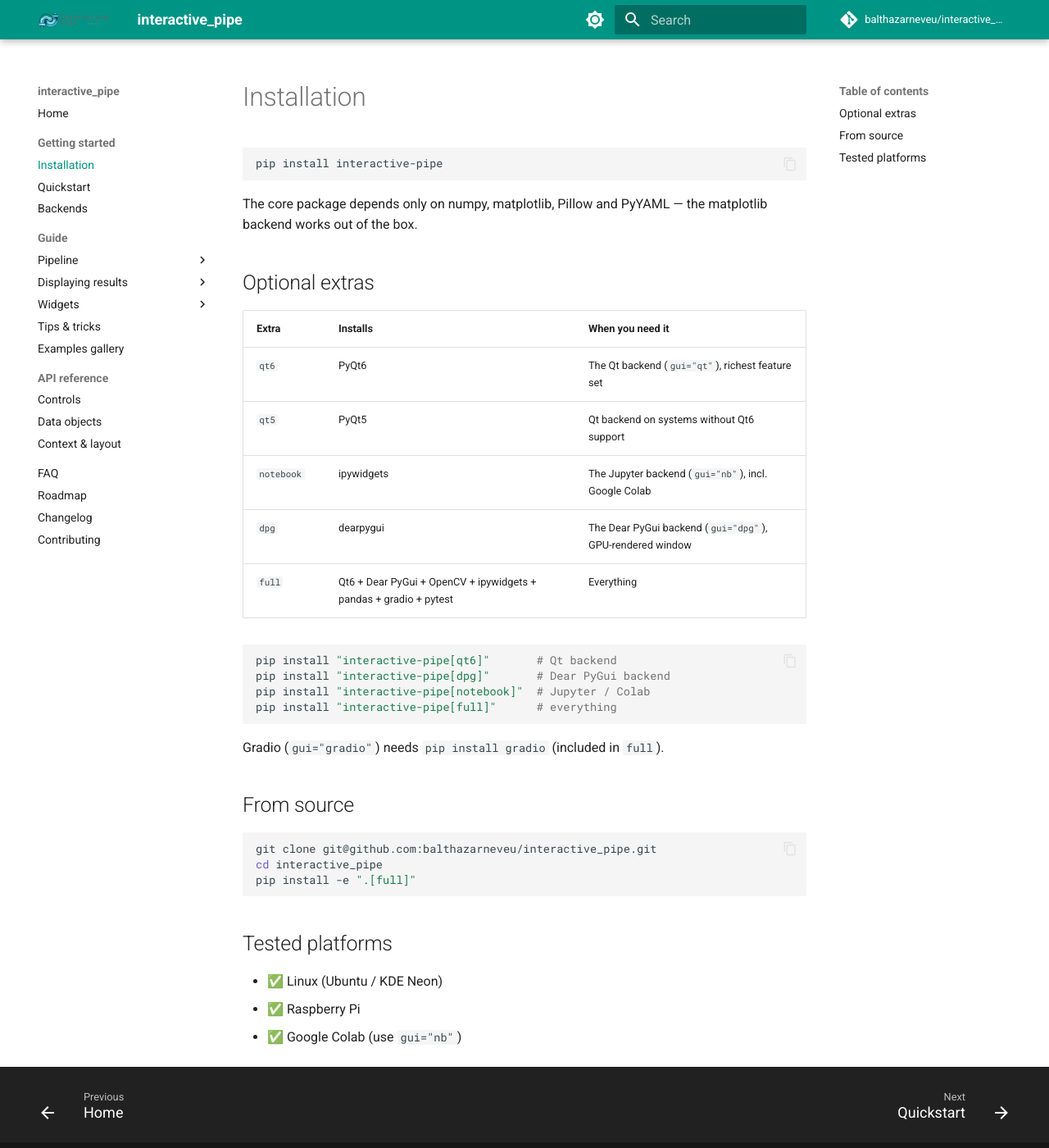
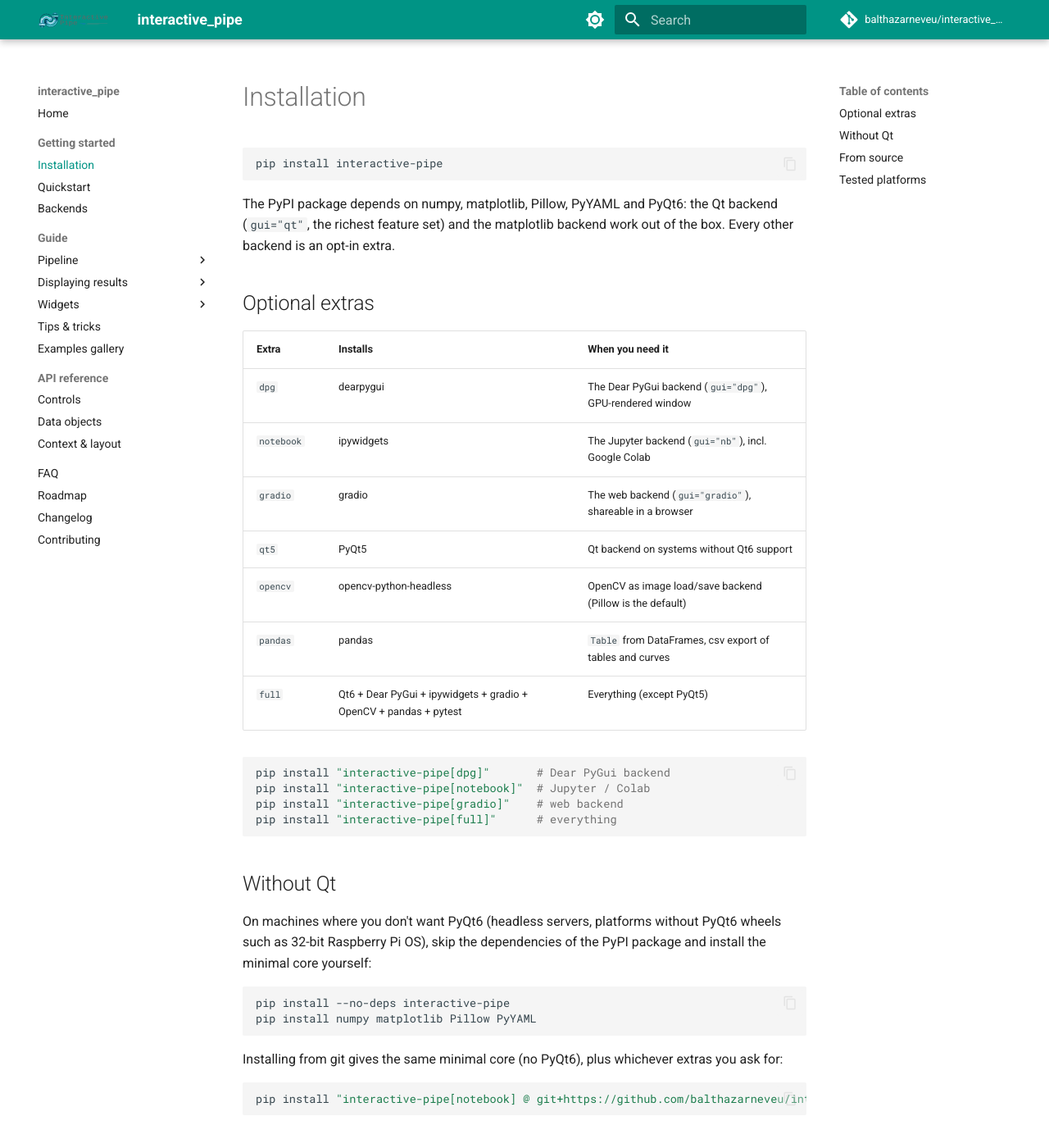
Before and after one commit to balthazarneveu/interactive_pipe, an MkDocs documentation site: the page built from docs/getting-started/installation.md, in a window 1280 px wide and 1400 px high. Shown: the whole window at 82% size. Built offline with MkDocs 1.6.1 and Material for MkDocs 9.7.7, drawn with Linux system fonts in a browser that asks for light colours; comment, search, counter and statistics services are not loaded.

Commit message:
Slim PyPI dependencies: ship only the Qt backend by default
- Publish workflow promotes the [qt6] extra (not [full]) into core
  dependencies, so pip install interactive-pipe no longer pulls gradio,
  pandas, OpenCV, dearpygui, ipywidgets and pytest.
- New gradio, opencv and pandas extras; [full] still installs everything.
- Repo pyproject keeps the minimal core, so git installs stay Qt-free.
- Installation docs: extras table and a no-Qt install path.

````diff
--- a/docs/getting-started/installation.md
+++ b/docs/getting-started/installation.md
@@ -4,26 +4,41 @@
 pip install interactive-pipe
 ```
 
-The core package depends only on numpy, matplotlib, Pillow and PyYAML — the matplotlib backend works out of the box.
+The PyPI package depends on numpy, matplotlib, Pillow, PyYAML and PyQt6: the Qt backend (`gui="qt"`, the richest feature set) and the matplotlib backend work out of the box. Every other backend is an opt-in extra.
 
 ## Optional extras
 
 | Extra | Installs | When you need it |
 |---|---|---|
-| `qt6` | PyQt6 | The Qt backend (`gui="qt"`), richest feature set |
+| `dpg` | dearpygui | The Dear PyGui backend (`gui="dpg"`), GPU-rendered window |
+| `notebook` | ipywidgets | The Jupyter backend (`gui="nb"`), incl. Google Colab |
+| `gradio` | gradio | The web backend (`gui="gradio"`), shareable in a browser |
 | `qt5` | PyQt5 | Qt backend on systems without Qt6 support |
-| `notebook` | ipywidgets | The Jupyter backend (`gui="nb"`), incl. Google Colab |
-| `dpg` | dearpygui | The Dear PyGui backend (`gui="dpg"`), GPU-rendered window |
-| `full` | Qt6 + Dear PyGui + OpenCV + ipywidgets + pandas + gradio + pytest | Everything |
+| `opencv` | opencv-python-headless | OpenCV as image load/save backend (Pillow is the default) |
+| `pandas` | pandas | `Table` from DataFrames, csv export of tables and curves |
+| `full` | Qt6 + Dear PyGui + ipywidgets + gradio + OpenCV + pandas + pytest | Everything (except PyQt5) |
 
 ```bash
-pip install "interactive-pipe[qt6]"       # Qt backend
 pip install "interactive-pipe[dpg]"       # Dear PyGui backend
 pip install "interactive-pipe[notebook]"  # Jupyter / Colab
+pip install "interactive-pipe[gradio]"    # web backend
 pip install "interactive-pipe[full]"      # everything
 ```
 
-Gradio (`gui="gradio"`) needs `pip install gradio` (included in `full`).
+## Without Qt
+
+On machines where you don't want PyQt6 (headless servers, platforms without PyQt6 wheels such as 32-bit Raspberry Pi OS), skip the dependencies of the PyPI package and install the minimal core yourself:
+
+```bash
+pip install --no-deps interactive-pipe
+pip install numpy matplotlib Pillow PyYAML
+```
+
+Installing from git gives the same minimal core (no PyQt6), plus whichever extras you ask for:
+
+```bash
+pip install "interactive-pipe[notebook] @ git+https://github.com/balthazarneveu/interactive_pipe.git"
+```
 
 ## From source
 
````
Also changed, not shown: CHANGELOG.md (+5 -0 lines), pyproject.toml (+12 -0 lines), 1 other file.
